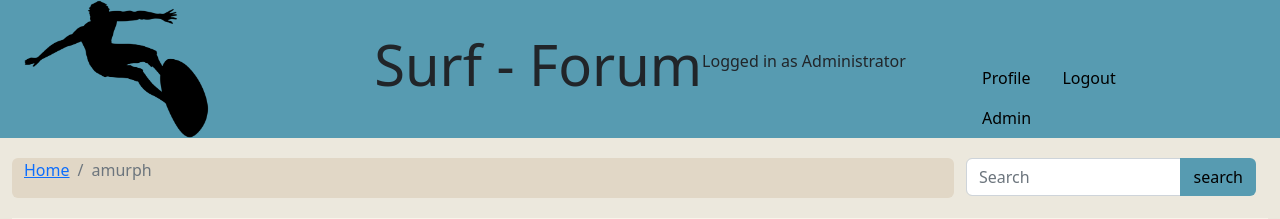
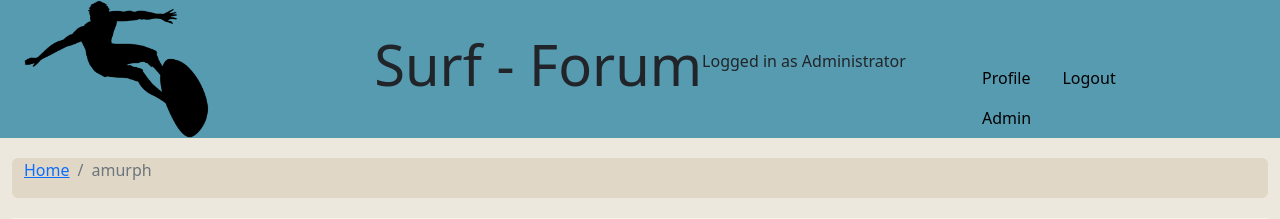
Before and after one commit to zachpren0/Surf_Forum, a PHP site: page /account.php?id=1 in a window 1280 px wide. Shown: the top 219 px of the page. Run offline with PHP 8.4, Linux system fonts and the light colour scheme; a user stored in the database is signed in; data comes from the database, SQL or seed files in the repository; data that the repository does not hold is empty.

Commit message:
Update account.php

```diff
--- a/account.php
+++ b/account.php
@@ -20,7 +20,7 @@ if(!isset($userProfile) || !isset($userId)) {
         <main>
           <div class="container-fluid">
             <div class="row top-buffer">
-              <div class="col-9 rounded bg-beige1">
+              <div class="col-12 rounded bg-beige1">
                   <nav aria-label="breadcrumb">
                       <ol class="breadcrumb">
                         <li class="breadcrumb-item"><a href="home.php">Home</a></li>
@@ -28,12 +28,7 @@ if(!isset($userProfile) || !isset($userId)) {
                       </ol>
                   </nav>
               </div>
-              <div class="col-3">
-                <div class="input-group">
-                  <input type="search" class="form-control rounded-left" placeholder="Search" aria-label="Search" aria-describedby="search-addon" />
-                  <button type="button" class="btn bg-blue text-black">search</button>
-                </div>
-              </div>
+
             </div>
           </div>
 
```
